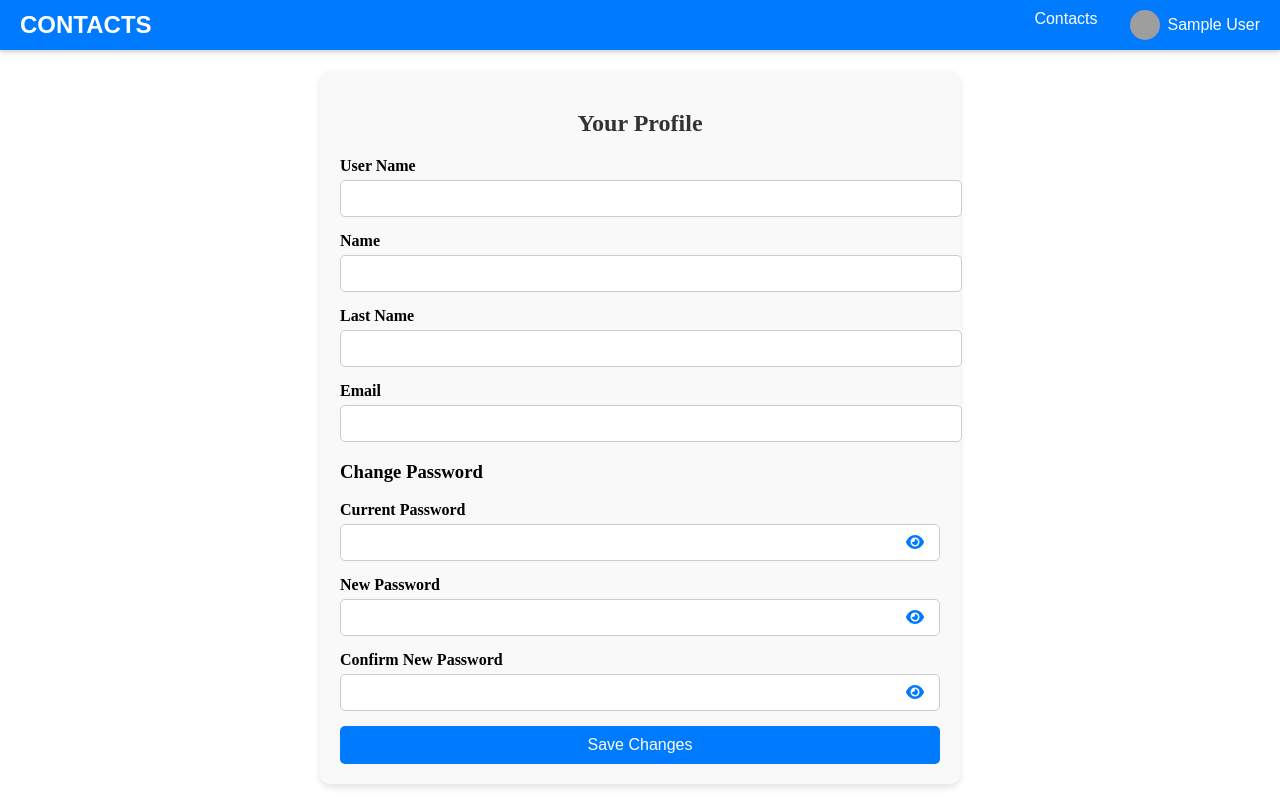
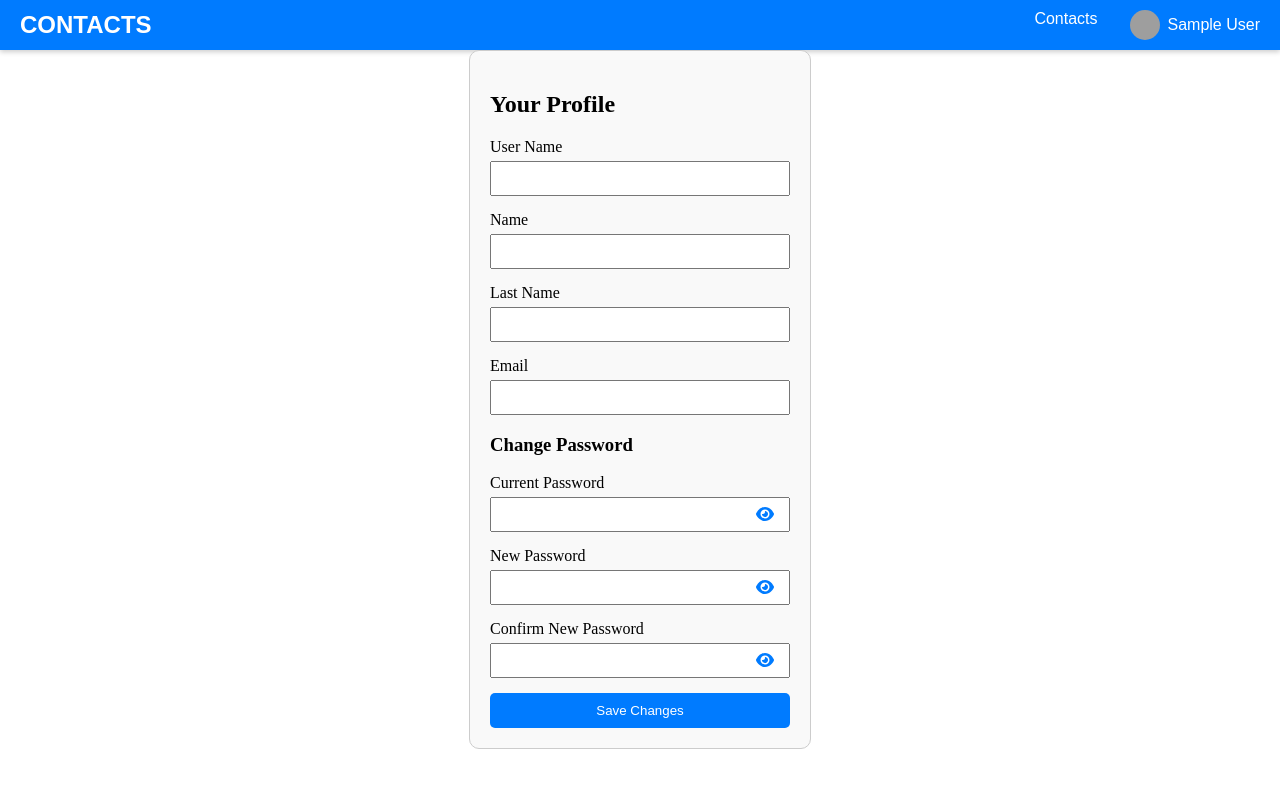
Before and after one commit to AdonaiMariani/FE-Contacts, an Angular app: page /profile in a window 1280 px wide. Built offline with nearby package versions, Linux system fonts and the light colour scheme; no server answers; sample sign-in values are in the browser's storage; grey boxes are pictures that could not be loaded.

Commit message:
Profile usa shared Styles

```diff
--- a/src/app/public/pages/profile/profile.component.html
+++ b/src/app/public/pages/profile/profile.component.html
@@ -1,4 +1,4 @@
-<div class="profile-container">
+<div class="form-container">
     <h2>Your Profile</h2>
 
     <!-- Formulario de Edición del Perfil -->
--- a/src/app/public/pages/profile/profile.component.ts
+++ b/src/app/public/pages/profile/profile.component.ts
@@ -7,7 +7,7 @@ import { faEye, faEyeSlash } from '@fortawesome/free-solid-svg-icons';
 @Component({
   selector: 'app-profile',
   templateUrl: './profile.component.html',
-  styleUrls: ['./profile.component.css'],
+  styleUrls: ['../../../shared/styles/login-register-styles.css'],
 })
 export class ProfileComponent implements OnInit {
   faEye = faEye;
```
